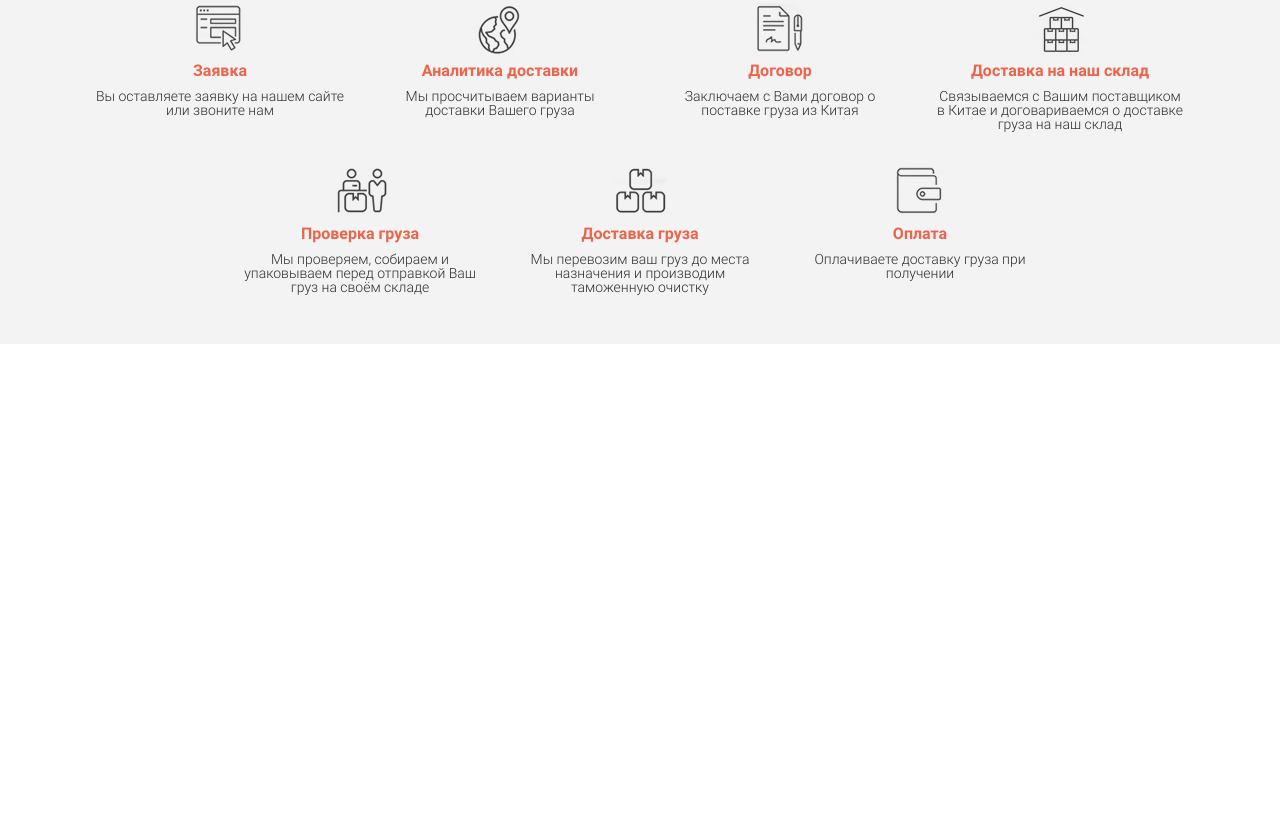
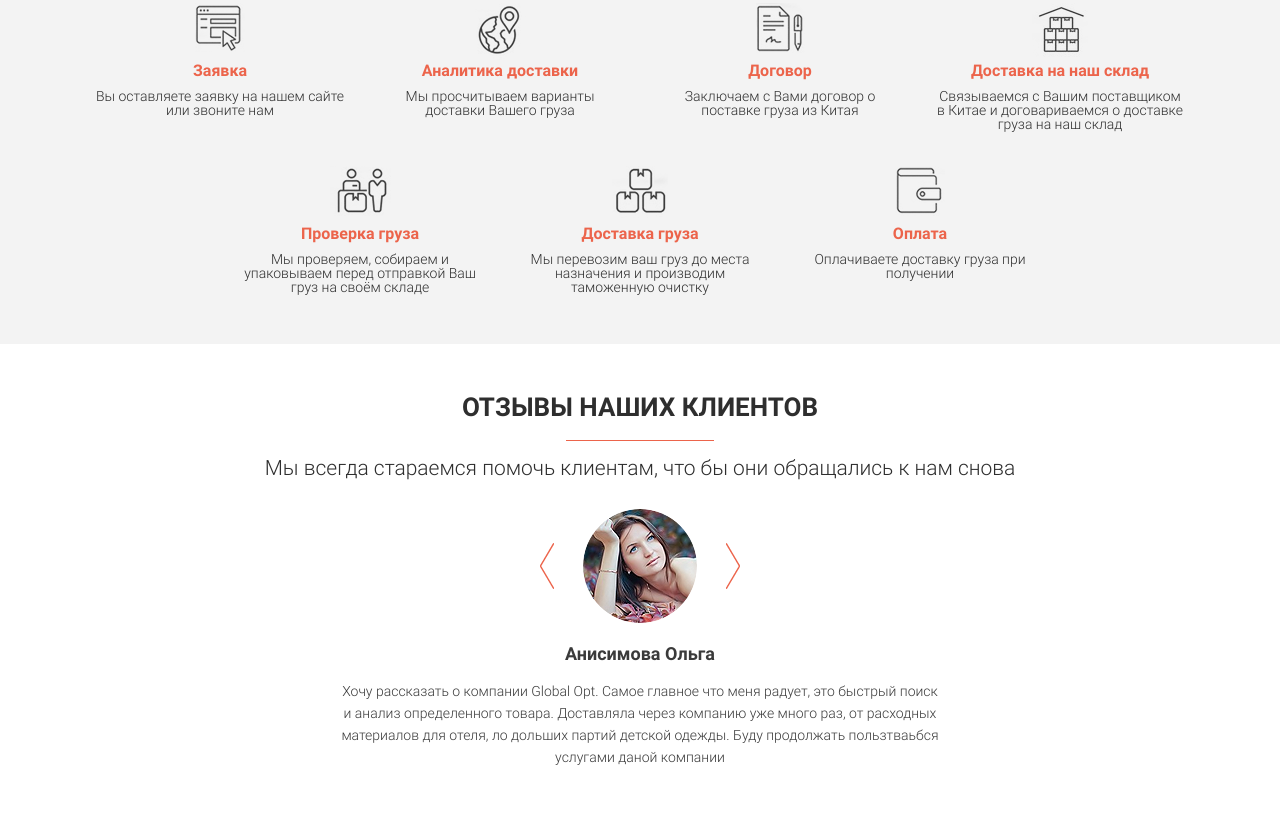
Before and after one commit to woodprop/global-opt, a website: page index.html in a window 1280 px wide. Shown: the part 3694-4512 px from the top of the page. Before the commit the page ends 4038 px from the top, so only its background shows below. Drawn offline with Linux system fonts and the light colour scheme.

Commit message:
reviews section

```diff
--- a/index.html
+++ b/index.html
@@ -304,5 +304,23 @@
     </div>
 </section>
 
+<section class="reviews">
+    <div class="container">
+        <h2 class="reviews_title">отзывы наших клиентов</h2>
+        <div class="short-line"></div>
+        <div class="reviews_subtitle">Мы всегда стараемся помочь клиентам, что бы они обращались к нам снова</div>
+        <div class="reviews_item">
+            <div class="reviews_item_photo"><img src="images/review_olga.png" alt="olga"></div>
+            <a href="#" class="reviews_item_prev"><img src="icons/prev_arrow.png" alt="prev"></a>
+            <a href="#" class="reviews_item_next"><img src="icons/next_arrow.png" alt="next"></a>
+            <div class="reviews_item_text"><span>Анисимова Ольга</span>
+                Хочу рассказать о компании Global Opt. Самое главное что меня радует, это быстрый поиск и анализ
+                определенного товара. Доставляла через компанию уже много раз, от расходных материалов для отеля, ло
+                дольших партий детской одежды. Буду продолжать пользтваьбся услугами даной компании
+            </div>
+        </div>
+    </div>
+</section>
+
 </body>
 </html>
--- /dev/null
+++ b/sass/blocks/_reviews.sass
@@ -0,0 +1,47 @@
+.reviews
+  padding: 50px 0
+  &_title
+    font-size: 26px
+    font-weight: 700
+    text-transform: uppercase
+    text-align: center
+  &_subtitle
+    font-size: 21px
+    font-weight: 300
+    text-align: center
+  &_item
+    position: relative
+    margin: 30px auto 0 auto
+    width: 600px
+    &_photo
+      margin: 0 auto
+      display: flex
+      justify-content: center
+      align-items: center
+      width: 114px
+      height: 114px
+      border-radius: 57px
+      overflow: hidden
+      img
+        height: 100%
+        width: auto
+    &_prev, &_next
+      position: absolute
+      top: 34px
+    &_prev
+      left: 200px
+    &_next
+      right: 200px
+
+    &_text
+      margin-top: 20px
+      font-size: 14px
+      font-weight: 300
+      line-height: 22px
+      color: #3a3a3a
+      text-align: center
+      span
+        margin-bottom: 15px
+        display: block
+        font-size: 18px
+        font-weight: 700
--- a/sass/style.sass
+++ b/sass/style.sass
@@ -15,6 +15,7 @@
 @import "blocks/consultation"
 @import "blocks/managers"
 @import "blocks/scheme"
+@import "blocks/reviews"
 
 
 
```
Also changed, not shown: css/style.min.css, icons/next_arrow.png (added), icons/prev_arrow.png (added).
